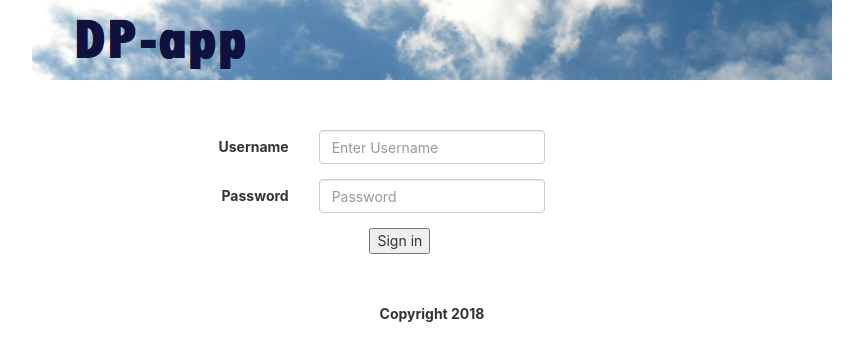
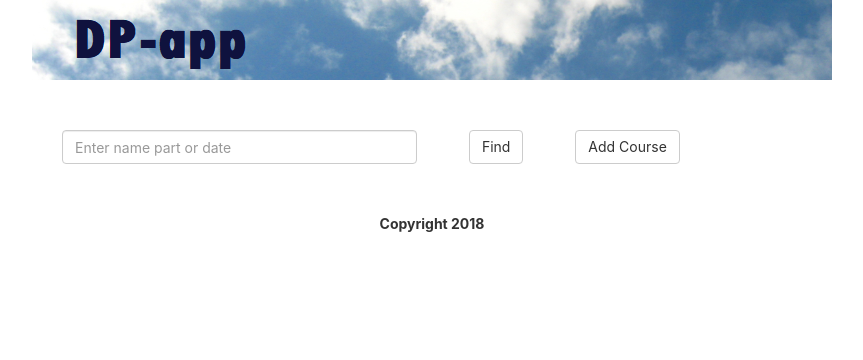
Before and after one commit to pavlukde/react-cdp, a React (Create React App) app: page /courses in a window 1280 px wide. Before the commit this address led to /login. Shown: the top 360 px of the page, without its empty margins (208-1071 px from the left). Built offline with nearby package versions, Linux system fonts and the light colour scheme; data requests are answered from the project's data file.

Commit message:
Updated Login, Logout components to use Redux

```diff
--- a/src/App.js
+++ b/src/App.js
@@ -3,13 +3,14 @@ import './App.css';
 
 import {Footer} from './components/Footer';
 import {Header} from './components/Header';
-import {Login} from './components/Login';
+import Login from './components/Login';
 import {Courses} from './components/Courses';
 import {AddCourse} from './components/AddCourse';
 import {Auth} from './services/Auth';
+import history from './history';
 
 import {
-  BrowserRouter as Router,
+  Router,
   Route,
   Redirect,
   Switch
@@ -36,11 +37,11 @@ export class App extends Component {
         <Header />
         <br/>
 
-        <Router>
+        <Router history={history}>
           <Switch>
             <Route  exact path="/" render={() => ( <Redirect to="/courses"/> )}/>
             <Route path="/login" component={Login} />
-            <PrivateRoute path="/courses" component={Courses} />
+            <Route path="/courses" component={Courses} />
             <Route path="/addCourse" component={AddCourse} />
             <Route component={NoMatch} />
           </Switch>
--- /dev/null
+++ b/src/actions/index.js
@@ -0,0 +1,15 @@
+import history from '../history'
+
+export const login = (userName) => {
+    return dispatch => {
+       // ApiCall().then((res) => {
+            history.push('/courses');
+            console.log('Login action');
+            console.log(userName);
+            dispatch( {
+                type: 'LOGIN',
+                userName: userName
+            });
+        //})
+    }
+}
--- a/src/components/Courses.js
+++ b/src/components/Courses.js
@@ -43,9 +43,9 @@ export class Courses extends Component {
 
 
         {
-            this.state.courses.map((item, key) => {
-                return <CourseListItem course={item}/>
-            })
+         //   this.state.courses.map((item, key) => {
+           //     return <CourseListItem course={item}/>
+            //})
         }
 
       </div>
--- a/src/components/Header.js
+++ b/src/components/Header.js
@@ -1,5 +1,5 @@
 import React, {Component} from 'react';
-import {Logout} from './Logout';
+import Logout from './Logout';
 
 export class Header extends Component {
 
--- a/src/components/Login.js
+++ b/src/components/Login.js
@@ -1,57 +1,37 @@
 import React,  { Component } from 'react';
 import { Form, FormControl, FormGroup, Col, ControlLabel } from 'react-bootstrap';
 import { Auth } from '../services/Auth';
+import { connect } from 'react-redux'
+import { login } from '../actions'
 
-export class Login extends Component {
+ const Login = ({ dispatch, state = {} }) => {
 
-    constructor(props, context) {
-        super(props, context);
-        this.state = {
-            userName:'',
-            password:''
+
+
+    function handleChange(event) {
+        const name = event.target.name;
+        const value = event.target.value;
+        state = {
+          [name]: value
         };
-        this.handleChange = this.handleChange.bind(this);
-        this.signIn = this.signIn.bind(this);
+      }
+
+    function signIn(event){
+
+        event.preventDefault();
+        console.log(state.userName);
+        dispatch(login(state.userName));
     }
 
-    handleChange(event) {
-        const name = event.target.name;
-        const value = event.target.value;
-        this.setState({
-          [name]: value
-        });
-      }
-
-    signIn(event){
-        if(!Auth.authenticate(this.state.userName, this.state.password)){
-            console.log('Login Attempt Failed');
-            this.setState({
-                userName:'',
-                password:'',
-                loginAttemptFailed : true
-            });
-            event.preventDefault();
-            return;
-        }
-        this.setState({
-            userName:'',
-            password:''
-        });
-
-        event.preventDefault();
-        this.props.history.push("/courses");
-      }
-
-    render() {
         return(
-            <Form horizontal onSubmit={this.signIn}>
+            <Form horizontal onSubmit={signIn}>
             <FormGroup controlId="formHorizontalUsername">
                 <Col componentClass={ControlLabel} sm={4}>
                 Username
                 </Col>
                 <Col sm={4}>
                 <FormControl type="text" placeholder="Enter Username"
-                    name="userName" value={this.state.userName} onChange={this.handleChange}/>
+                    name="userName" onChange={handleChange}/>
                 </Col>
             </FormGroup>
 
@@ -61,7 +41,7 @@ export class Login extends Component {
                 </Col>
                 <Col sm={4}>
                 <FormControl type="password" placeholder="Password"
-                    name="password" value={this.state.password} onChange={this.handleChange}/>
+                    name="password" />
                 </Col>
             </FormGroup>
 
@@ -74,4 +54,6 @@ export class Login extends Component {
         );
     }
 
-}
+
+
+      export default connect()(Login)
--- a/src/components/Logout.js
+++ b/src/components/Logout.js
@@ -1,27 +1,20 @@
-import React,{ Component } from 'react';
+import React from 'react';
 import { Button } from 'react-bootstrap';
-import { Auth } from '../services/Auth';
-import createHistory from 'history/createBrowserHistory'
+import { connect } from 'react-redux'
+import { login } from '../actions'
 
+const Logout = ({ auth }) => (
 
+  auth.isAuthenticated ?
+    <div>
+        <div>Hello, {auth.userName}</div>
+        <Button>Sign Out</Button>
+    </div> : <div></div>
+);
 
-export class Logout extends Component {
+function mapStateToProps(state) {
+  console.log(state.auth);
+  return { auth: state.auth };
+}
 
-  signOut(){
-    Auth.signout();
-    createHistory().push("/login");
-  }
-
-  render() {
-    if(Auth.isAuthenticated){
-    return(
-      <div>
-          <div>Hello, {Auth.userName}</div>
-          <Button onClick={this.signOut}>Sign Out</Button>
-      </div>
-    )}
-    else return(
-      <div></div>
-    )
-  }
-}
+export default connect(mapStateToProps)(Logout)
--- /dev/null
+++ b/src/history.js
@@ -0,0 +1,3 @@
+import { createBrowserHistory } from 'history';
+
+export default createBrowserHistory();
--- a/src/index.js
+++ b/src/index.js
@@ -1,11 +1,20 @@
 import React from 'react';
 import ReactDOM from 'react-dom';
+import { Provider } from 'react-redux'
 import './index.css';
 import {App} from './App';
 import * as serviceWorker from './serviceWorker';
 
+import {createStore, applyMiddleware} from 'redux';
+import {app_reducers} from './reducers';
+import thunk from 'redux-thunk';
 
-ReactDOM.render(<App />, document.getElementById('root'));
+const store = createStore(app_reducers,applyMiddleware(thunk));
+
+ReactDOM.render(
+<Provider store={store}>
+    <App />
+</Provider>, document.getElementById('root'));
 
 // If you want your app to work offline and load faster, you can change
 // unregister() to register() below. Note this comes with some pitfalls.
--- /dev/null
+++ b/src/reducers/index.js
@@ -0,0 +1,6 @@
+import { combineReducers } from 'redux'
+import {login} from './login'
+
+export const app_reducers = combineReducers({
+  auth:login
+})
--- /dev/null
+++ b/src/reducers/login.js
@@ -0,0 +1,20 @@
+export const login = (state = [], action) => {
+
+  switch (action.type) {
+    case 'LOGIN':{
+        console.log("LOGIN reducer");
+        console.log(action.userName);
+      return {
+        ...state,
+        userName:action.userName,
+        isAuthenticated:true
+      }
+
+    }
+
+    default:{
+        return state
+    }
+
+  }
+}
```
Also changed, not shown: package.json (+8 -2 lines), 1 other file (tests, documents, lock files or other folders).
